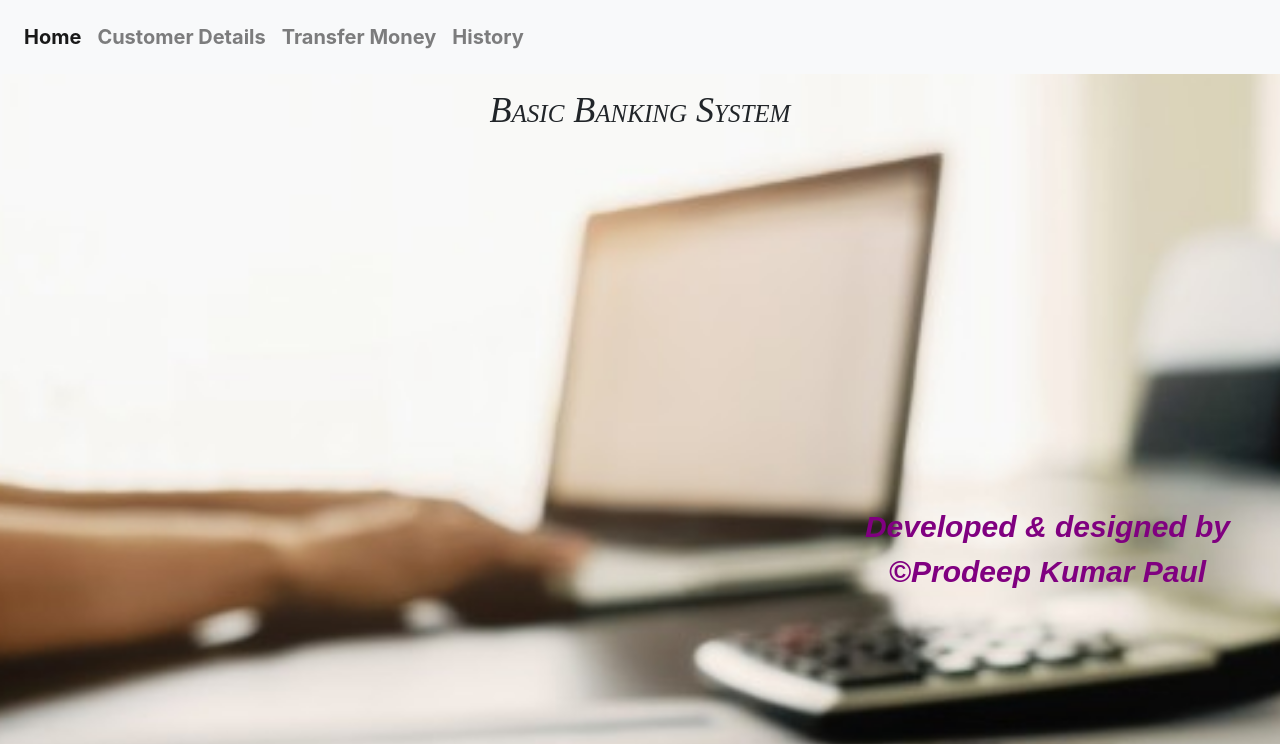
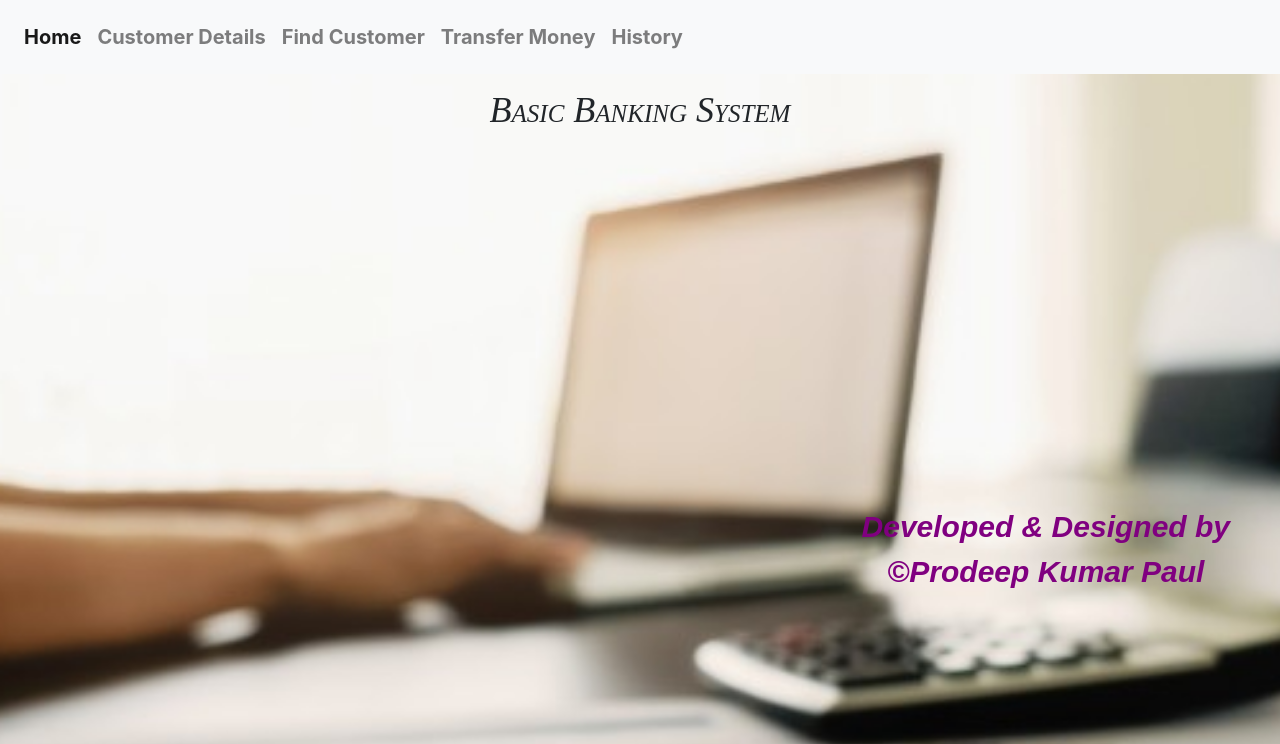
Before and after one commit to ProdeepKumar/Basic_Banking_System, a PHP site: page / in a window 1280 px wide. Shown: the top 744 px of the page. Run offline with PHP 8.4, Linux system fonts and the light colour scheme; some libraries are stand-ins or nearby versions; some web fonts are replaced.

Commit message:
Update index.php

```diff
--- a/index.php
+++ b/index.php
@@ -32,6 +32,9 @@
         <a class="nav-link" href="customer.php"><b>Customer Details</b></a>
       </li>
       <li class="nav-item">
+        <a class="nav-link" href="customerinfo.php"><b>Find Customer</b></a>
+      </li>
+      <li class="nav-item">
         <a class="nav-link" href="transfer.php"><b>Transfer Money</b></a>
       </li>
       <li class="nav-item">
@@ -44,7 +47,7 @@
 
 
 <div class="outbox">
-  <p class="box"> Developed & designed by <br> ©Prodeep Kumar Paul</p>
+  <p class="box"> Developed & Designed by <br> ©Prodeep Kumar Paul</p>
 
 </div>
 
```
